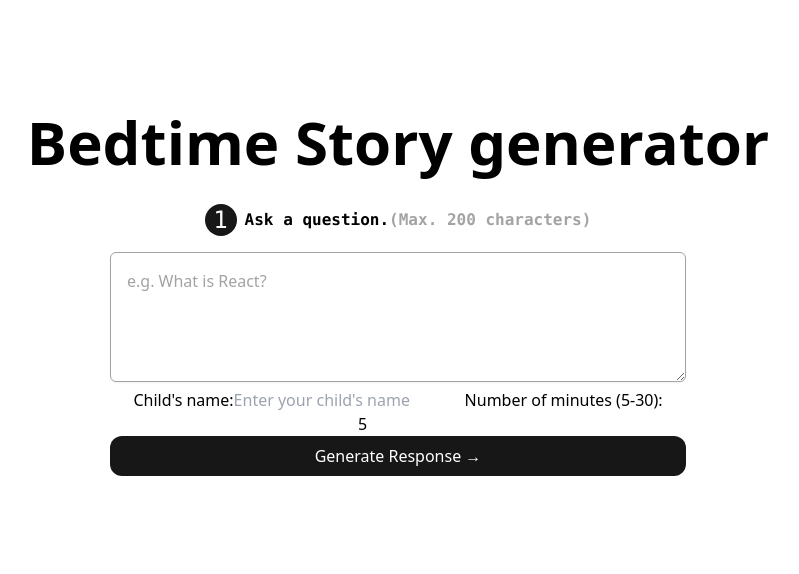
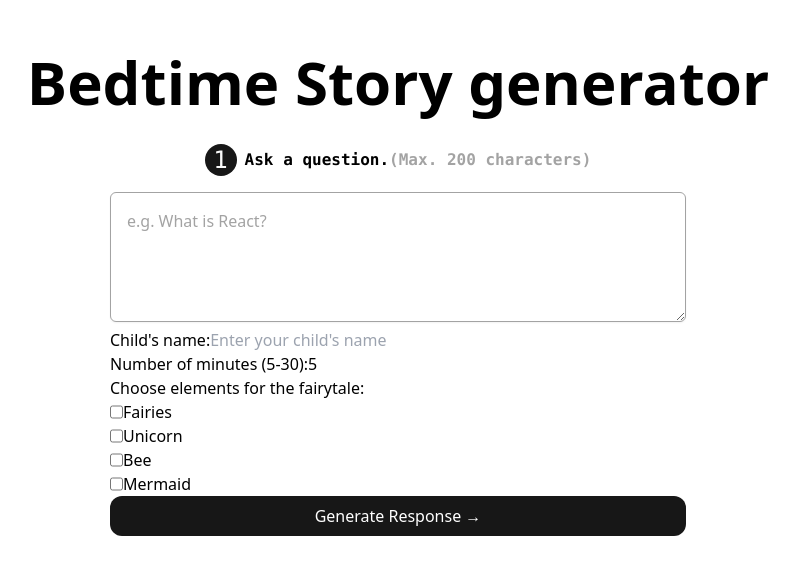
Before and after one commit to wilsonespina/bedtime-story, a Next.js app: page / in a window 1280 px wide. Shown: the part 114-688 px from the top of the page, without its empty margins (242-1041 px from the left). Built offline with nearby package versions, Linux system fonts and the light colour scheme.

Commit message:
feat: add elements options

```diff
--- a/app/components/client-section/ClientSection.tsx
+++ b/app/components/client-section/ClientSection.tsx
@@ -70,12 +70,43 @@ export default function ClientSection() {
           placeholder={"e.g. What is React?"}
         />
 
-        <label htmlFor="name">Child&apos;s name:</label>
-        <input type="text" name="name" placeholder="Enter your child's name" />
+        <div className="focus:ring-neu w-full flex">
+          <label htmlFor="name">Child&apos;s name:</label>
+          <input type="text" name="name" placeholder="Enter your child's name" />
+        </div>
 
+        <div className="focus:ring-neu w-full flex">
+          <label htmlFor="minutes">Number of minutes (5-30):</label>
+          <input type="number" id="minutes" name="minutes" min="5" max="30" step={5} defaultValue={5}></input>
+        </div>
 
-        <label htmlFor="minutes">Number of minutes (5-30):</label>
-        <input type="number" id="minutes" name="minutes" min="5" max="30" step={5} defaultValue={5}></input>
+        <div className="focus:ring-neu w-full flex">
+          <fieldset>
+            <legend>Choose elements for the fairytale:</legend>
+
+            <div className="focus:ring-neu w-full flex">
+              <input type="checkbox" id="fairies" name="fairies" />
+              <label htmlFor="fairies">Fairies</label>
+            </div>
+
+            <div className="focus:ring-neu w-full flex">
+              <input type="checkbox" id="unicorn" name="unicorn" />
+              <label htmlFor="unicorn">Unicorn</label>
+            </div>
+
+            <div className="focus:ring-neu w-full flex">
+              <input type="checkbox" id="bee" name="bee" />
+              <label htmlFor="bee">Bee</label>
+            </div>
+
+            <div className="focus:ring-neu w-full flex">
+              <input type="checkbox" id="mermaid" name="mermaid" />
+              <label htmlFor="mermaid">Mermaid</label>
+            </div>
+
+          </fieldset>
+        </div>
+
 
       </form>
 
```
